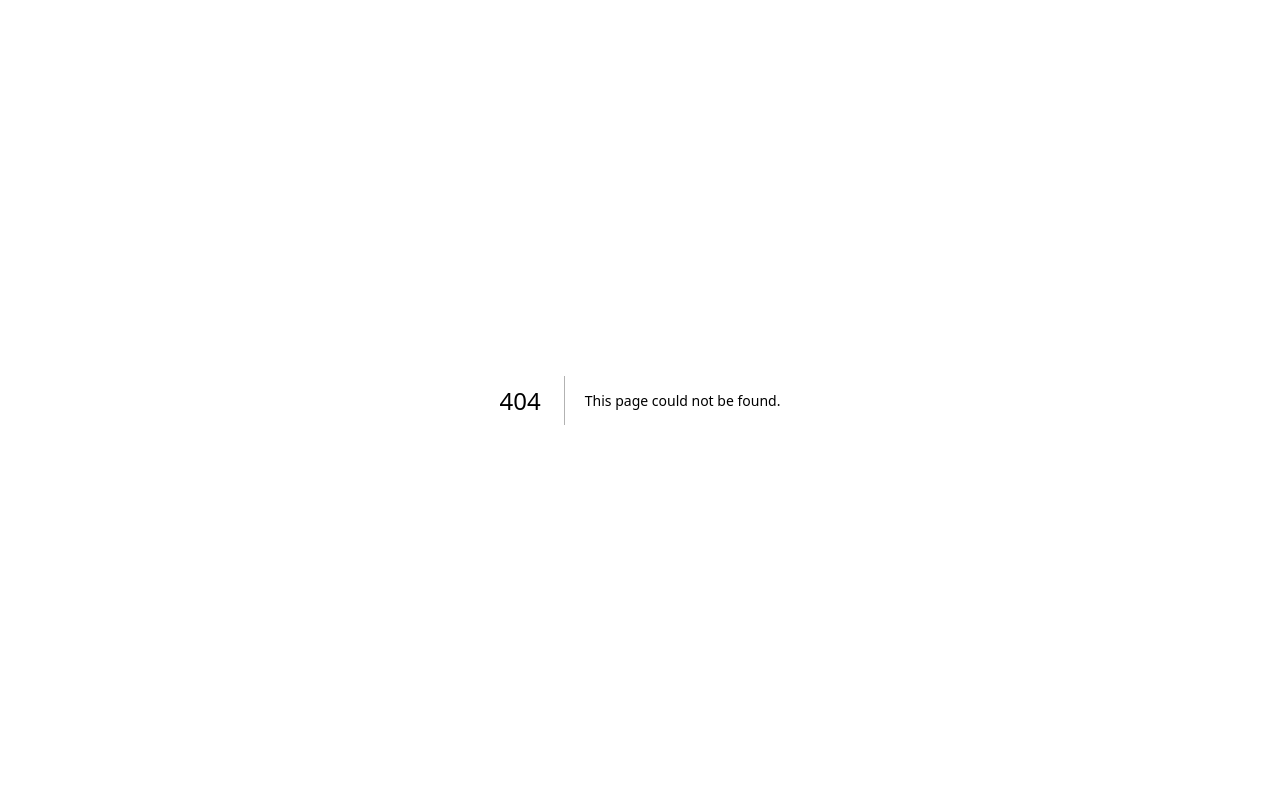
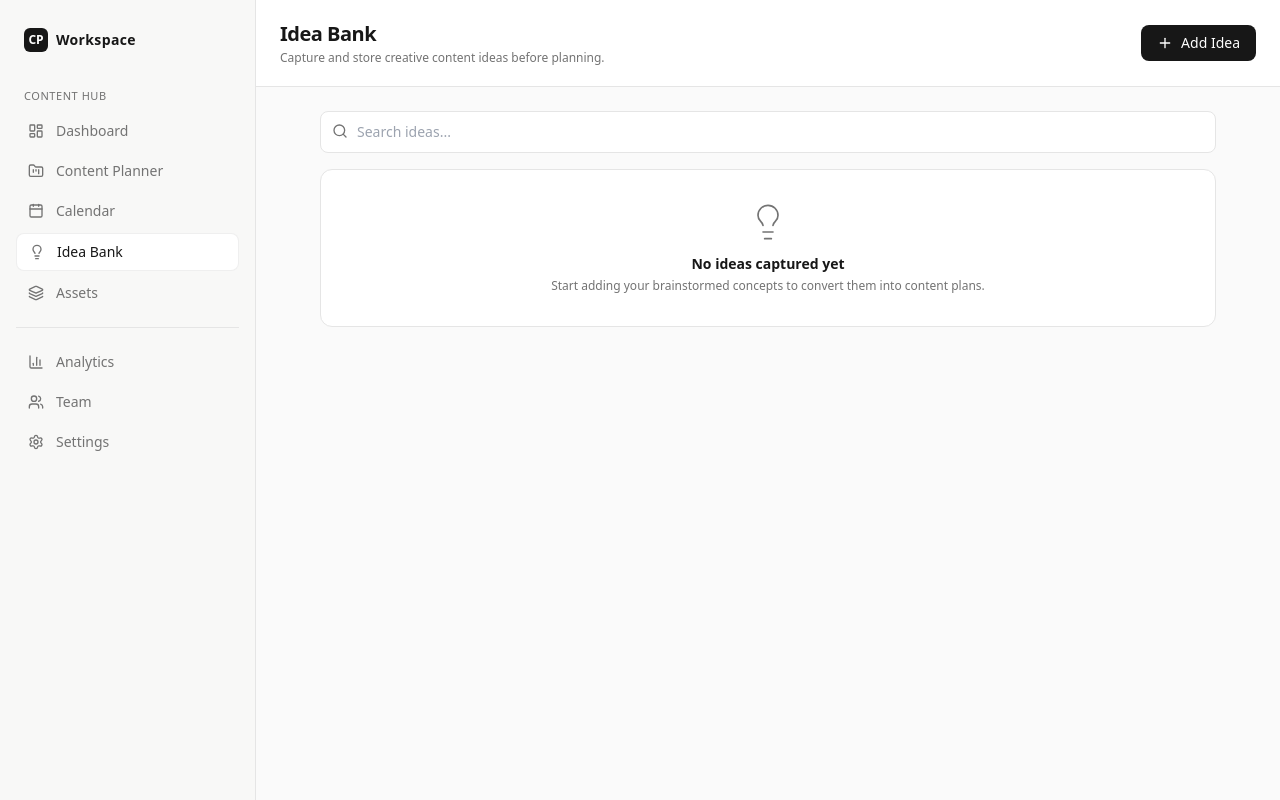
Before and after one commit to usickartwork/content-hub, a Next.js app: page /ideas in a window 1280 px wide. Before the commit this address had no page. Built offline with nearby package versions, Linux system fonts and the light colour scheme.

Commit message:
Create page.tsx

```diff
--- /dev/null
+++ b/app/ideas/page.tsx
@@ -0,0 +1,42 @@
+'use client';
+
+import { Sidebar } from '@/components/sidebar';
+import { Lightbulb, Plus, Search } from 'lucide-react';
+
+export default function IdeaBankPage() {
+  return (
+    <div className="flex h-screen bg-[#F8F8F7] text-[#171717] font-sans">
+      <Sidebar />
+      <main className="flex-1 flex flex-col h-screen overflow-hidden">
+        <header className="px-6 py-5 bg-white border-b border-[#E5E5E5] flex justify-between items-center">
+          <div>
+            <h1 className="text-xl font-semibold tracking-tight">Idea Bank</h1>
+            <p className="text-xs text-[#737373] mt-0.5">Capture and store creative content ideas before planning.</p>
+          </div>
+          <button className="flex items-center gap-2 bg-[#171717] text-white px-4 py-2 rounded-lg text-sm font-medium hover:bg-black/95">
+            <Plus className="w-4 h-4" /> Add Idea
+          </button>
+        </header>
+
+        <div className="flex-1 p-6 bg-[#FAFAFA] overflow-y-auto">
+          <div className="max-w-4xl mx-auto space-y-4">
+            <div className="relative">
+              <Search className="w-4 h-4 absolute left-3 top-3 text-[#737373]" />
+              <input
+                type="text"
+                placeholder="Search ideas..."
+                className="w-full pl-9 pr-4 py-2.5 bg-white border border-[#E5E5E5] rounded-lg text-sm focus:outline-none focus:border-[#171717]"
+              />
+            </div>
+
+            <div className="bg-white border border-[#E5E5E5] rounded-xl p-8 text-center">
+              <Lightbulb className="w-10 h-10 text-[#737373] mx-auto mb-3 stroke-1" />
+              <h4 className="text-sm font-semibold text-[#171717]">No ideas captured yet</h4>
+              <p className="text-xs text-[#737373] mt-1">Start adding your brainstormed concepts to convert them into content plans.</p>
+            </div>
+          </div>
+        </div>
+      </main>
+    </div>
+  );
+}
```
